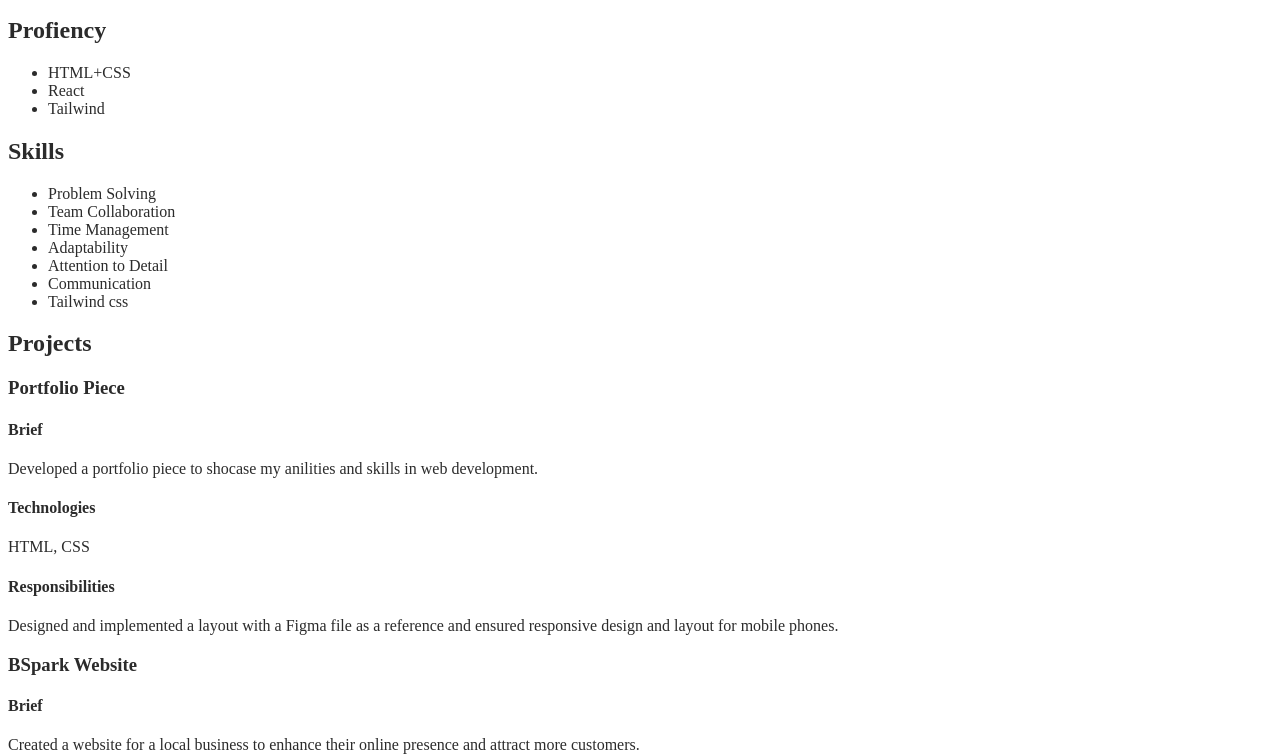
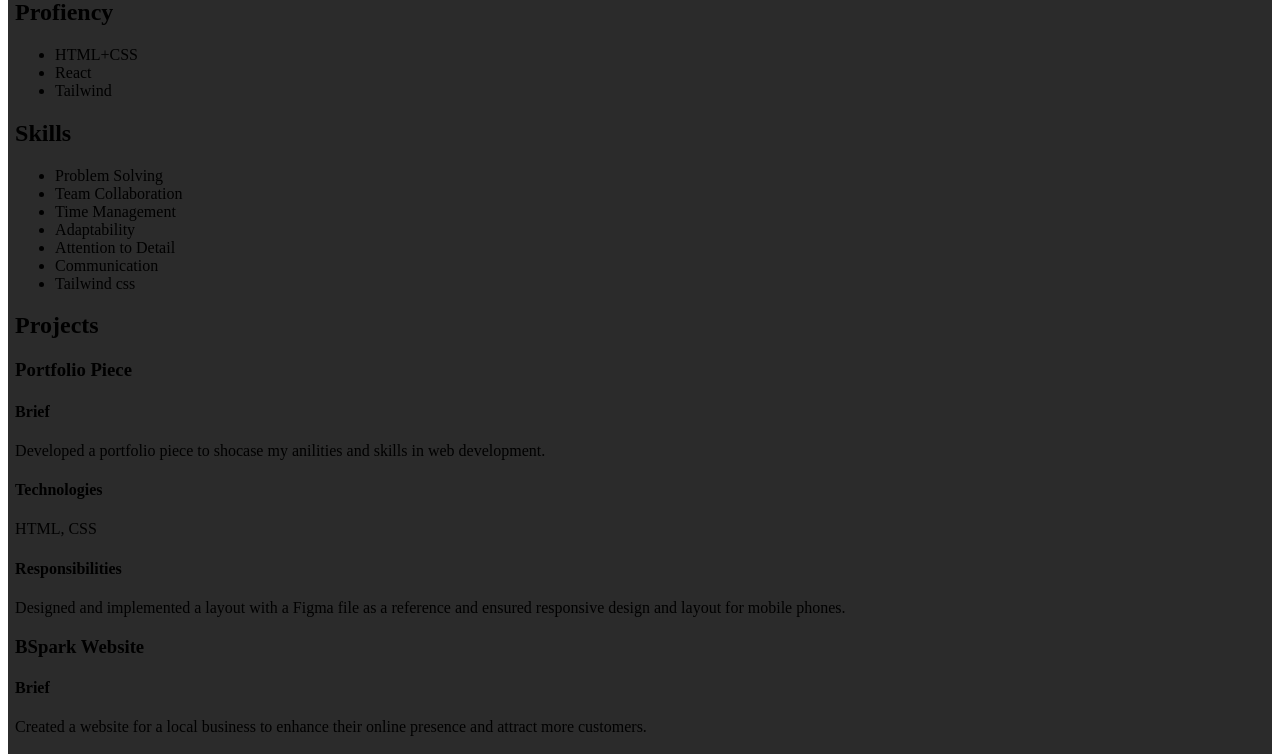
Before and after one commit to Muizz-CS/ABDKIE25146_PTO2503-A_AbdulMuizzKiewitz_SDF_Portfolio_Piece, a plain HTML site: page index.html in a window 1280 px wide. Shown: the part 299-1053 px from the top of the page. Drawn offline with Linux system fonts and the light colour scheme.

Commit message:
created flex container

```diff
--- a/styles.css
+++ b/styles.css
@@ -4,6 +4,6 @@
 }
 
 .bgcontainer{
-
-    color: #2b2b2b
+    display: flex;
+    background-color: #2b2b2b
 }
```
